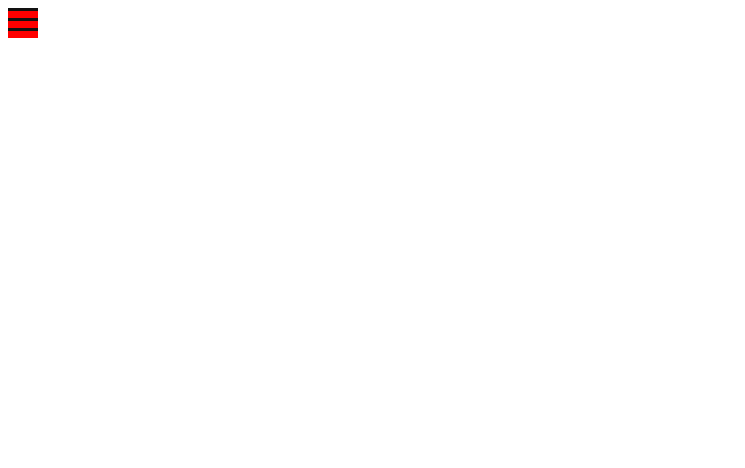
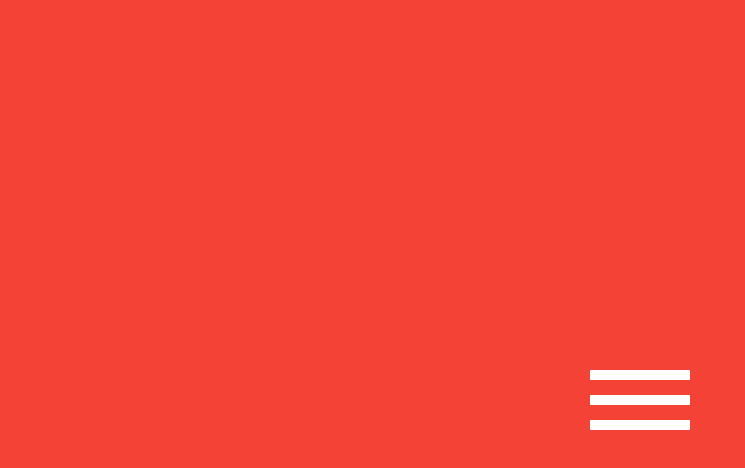
Before and after one commit to abidbagusk/menu-animation, a plain HTML site: page index.html in a window 1280 px wide. Shown: the whole page, without its empty margins (0-745 px from the left). Drawn offline with Linux system fonts and the light colour scheme.

Commit message:
update all

```diff
--- a/index.html
+++ b/index.html
@@ -12,8 +12,8 @@
 
 <body>
 
-    <div class="wrapper-menu">
-        <div class="wrapper-menu__menu"></div>
+    <div class="parent-hamburger">
+        <div class="hamburger-menu"></div>
     </div>
 
     <!-- jQuery -->
--- a/js/script.js
+++ b/js/script.js
@@ -0,0 +1,5 @@
+(function () {
+    $('.parent-hamburger').on('click', function () {
+        $('.hamburger-menu').toggleClass('animate');
+    })
+})();
--- a/scss/style.scss
+++ b/scss/style.scss
@@ -1,37 +1,70 @@
-$menu-width: 20px;
-$menu-height: 3px;
-$dark-color : #121212;
-$bright-color : #FFFFFF;
+$bar-width: 100px;
+$bar-height: 10px;
+$bar-spacing: 25px;
 
-.wrapper-menu {
-    width: $menu-width + 10;
-    height: 30px;
-    background: red;
+body {
+    background: #F44336;
+}
+
+
+.parent-hamburger {
+    position: absolute;
+    top: 0;
+    left: 0;
+    right: 0;
+    bottom: 0;
+    margin: auto;
+    width: $bar-width;
+    height: $bar-height + $bar-spacing*2;
     cursor: pointer;
 }
 
-// Add style to each menu bar
-.wrapper-menu__menu,
-.wrapper-menu__menu:before,
-.wrapper-menu__menu:after {
-    width: $menu-width + 10;
-    height: $menu-height;
-    background-color: $dark-color;
+.hamburger-menu,
+.hamburger-menu:after,
+.hamburger-menu:before {
+    width: $bar-width;
+    height: $bar-height;
 }
 
-.wrapper-menu__menu {
+.hamburger-menu {
     position: relative;
+    transform: translateY($bar-spacing);
+    background: rgba(255, 255, 255, 1);
+    transition: all 0ms 300ms;
+
+    &.animate {
+        background: rgba(255, 255, 255, 0);
+    }
 }
 
-.wrapper-menu__menu:before {
+.hamburger-menu:before {
     content: "";
     position: absolute;
-    top: 10px;
+    left: 0;
+    bottom: $bar-spacing;
+    background: rgba(255, 255, 255, 1);
+    transition: bottom 300ms 300ms cubic-bezier(0.23, 1, 0.32, 1), transform 300ms cubic-bezier(0.23, 1, 0.32, 1);
 }
 
-.wrapper-menu__menu:after {
+.hamburger-menu:after {
     content: "";
     position: absolute;
-    top: 20px;
+    left: 0;
+    top: $bar-spacing;
+    background: rgba(255, 255, 255, 1);
+    transition: top 300ms 300ms cubic-bezier(0.23, 1, 0.32, 1), transform 300ms cubic-bezier(0.23, 1, 0.32, 1);
+}
 
+.hamburger-menu.animate:after {
+    top: 0;
+    transform: rotate(45deg);
+    transition: top 300ms cubic-bezier(0.23, 1, 0.32, 1), transform 300ms 300ms cubic-bezier(0.23, 1, 0.32, 1);
+    ;
 }
+
+.hamburger-menu.animate:before {
+    bottom: 0;
+    transform: rotate(-45deg);
+    transition: bottom 300ms cubic-bezier(0.23, 1, 0.32, 1), transform 300ms 300ms cubic-bezier(0.23, 1, 0.32, 1);
+    ;
+}
```
Also changed, not shown: css/style.css, 1 other file.
